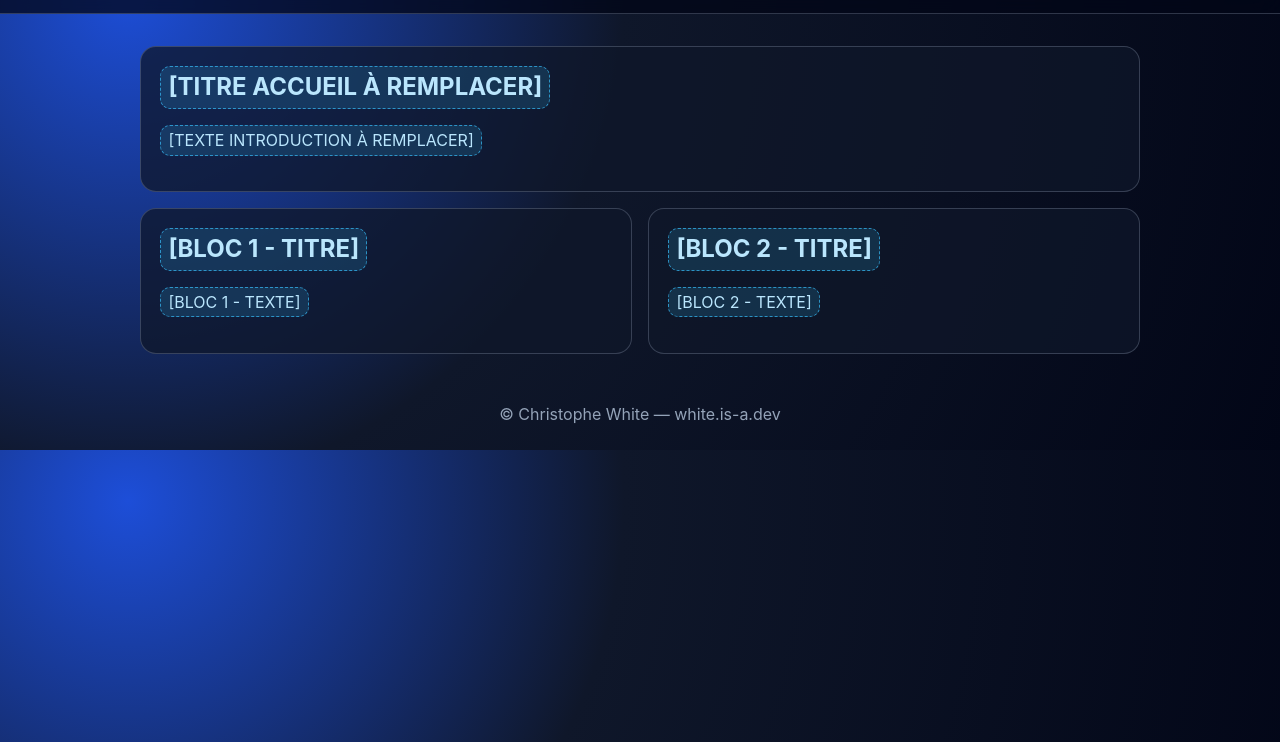
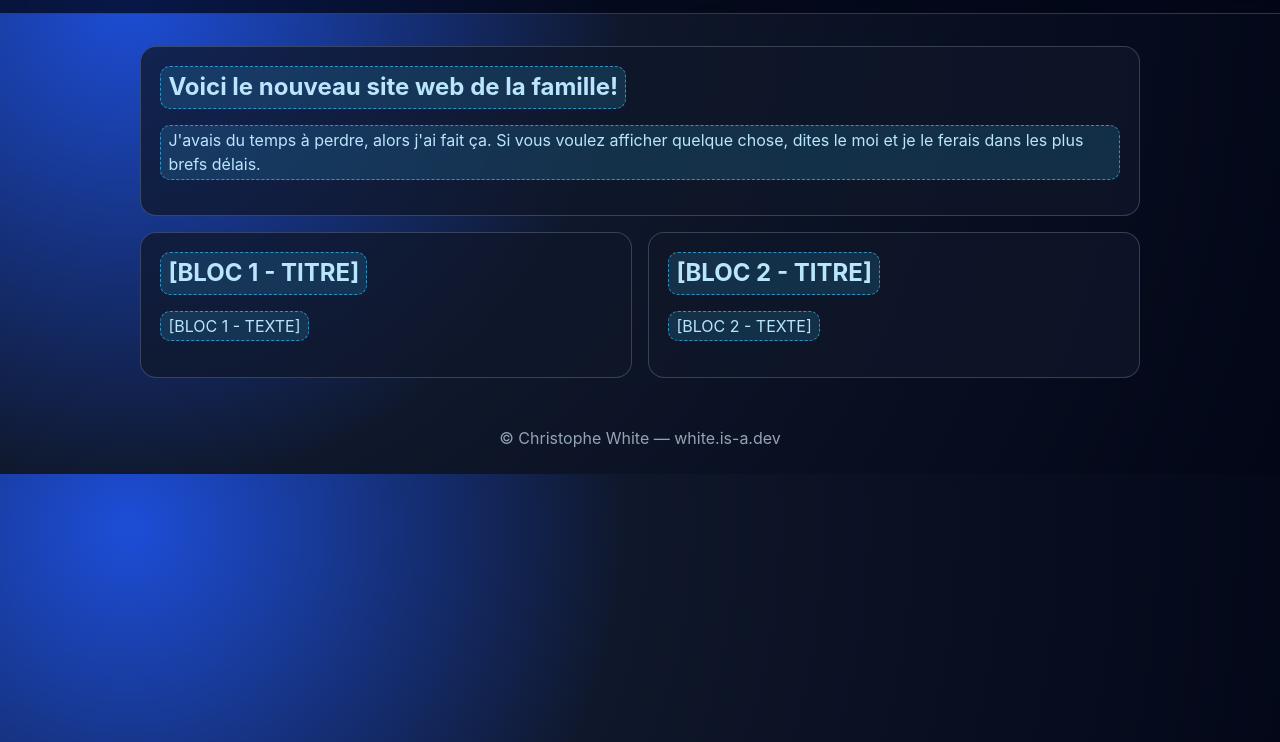
Before and after one commit to gnof-the-shark/whiteweb, a website: page index.html in a window 1280 px wide. Shown: the part 58-800 px from the top of the page. Drawn offline with Linux system fonts and the light colour scheme.

Commit message:
Update homepage title and introduction text

```diff
--- a/index.html
+++ b/index.html
@@ -20,8 +20,8 @@
 
     <main>
       <section>
-        <h2><span class="placeholder">[TITRE ACCUEIL À REMPLACER]</span></h2>
-        <p><span class="placeholder">[TEXTE INTRODUCTION À REMPLACER]</span></p>
+        <h2><span class="placeholder">Voici le nouveau site web de la famille!</span></h2>
+        <p><span class="placeholder">J'avais du temps à perdre, alors j'ai fait ça. Si vous voulez afficher quelque chose, dites le moi et je le ferais dans les plus brefs délais.</span></p>
       </section>
 
       <div class="grid">
```
